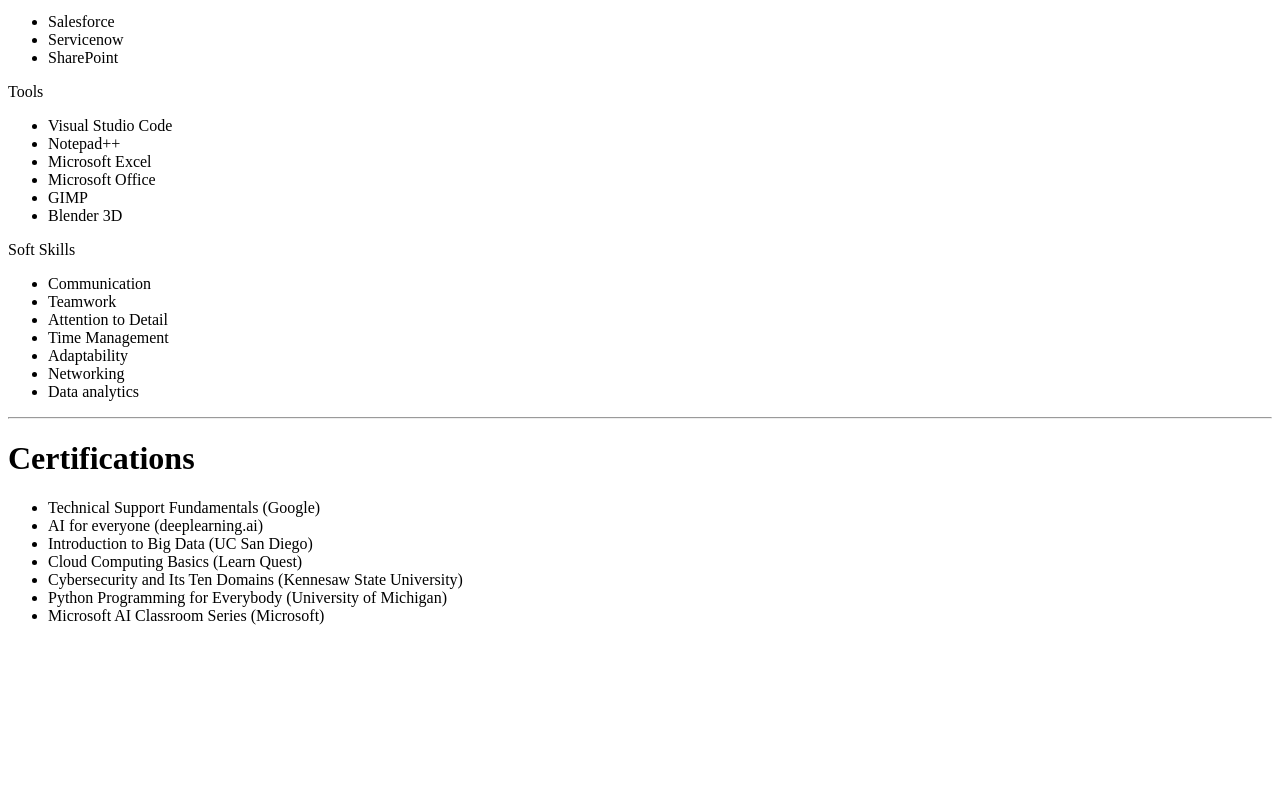
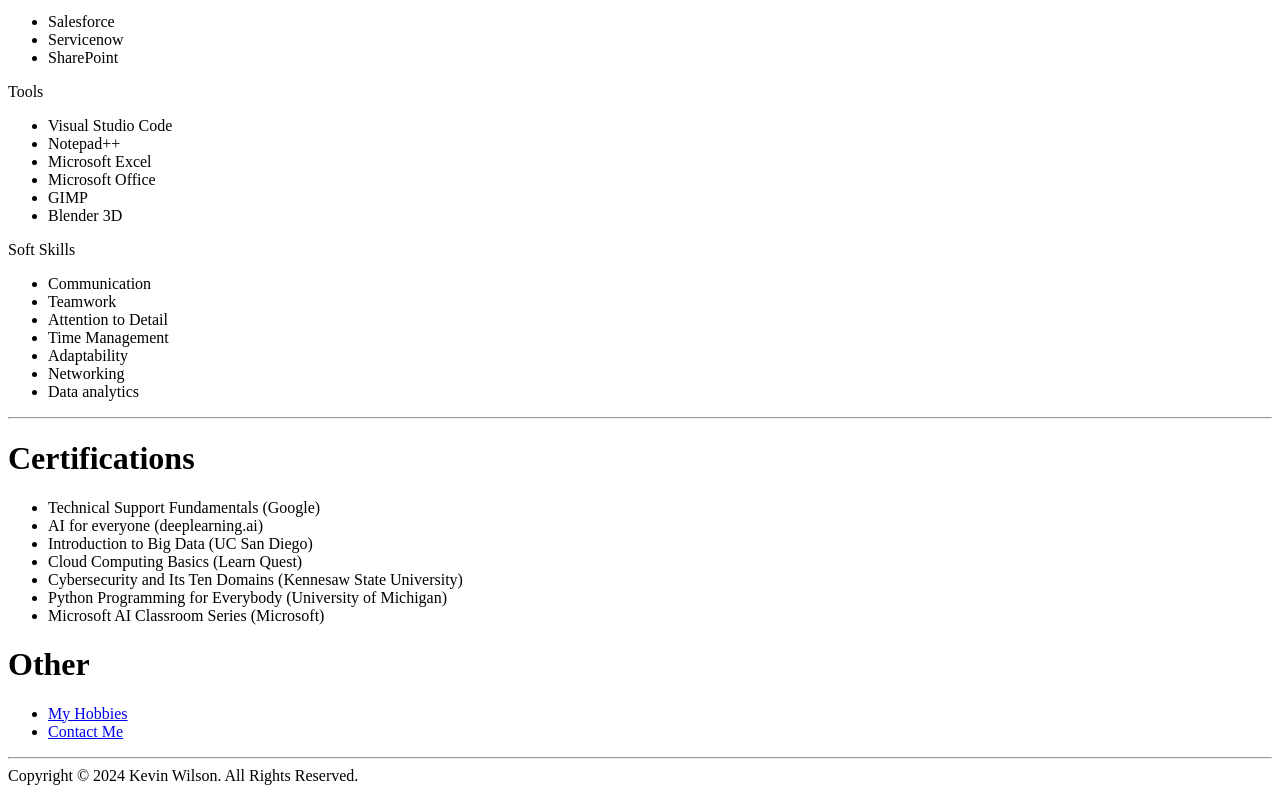
Before and after one commit to Captain-cola/Kevin-Resume, a plain HTML site: page index.html in a window 1280 px wide. Shown: the part 1068-1861 px from the top of the page. Before the commit the page ends 1709 px from the top, so only its background shows below. Drawn offline with Linux system fonts and the light colour scheme.

Commit message:
index.html

```diff
--- a/index.html
+++ b/index.html
@@ -102,5 +102,13 @@
             <li> Python Programming for Everybody (University of Michigan)</li>
             <li> Microsoft AI Classroom Series (Microsoft)</li>
         </ul>
+    <h1>Other</h1>
+        <ul>
+            <li><a href="./hobby.html">My Hobbies</a></li>
+            <li><a href="./contact.html">Contact Me</a></li>
+        </ul>
+        <hr>
+</body>
+<footer>Copyright © 2024 Kevin Wilson. All Rights Reserved.</footer>
 </body>
 </html>
```
